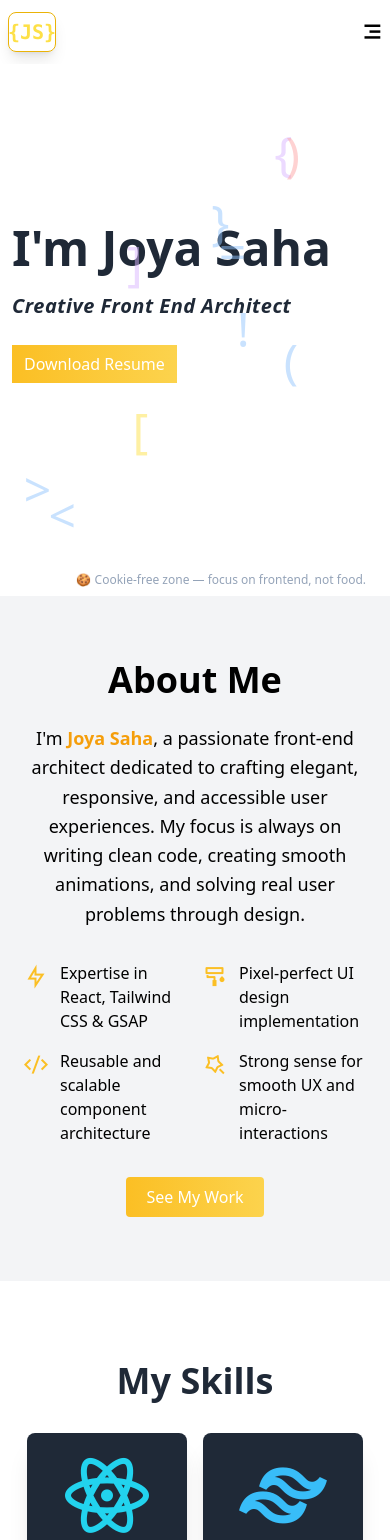
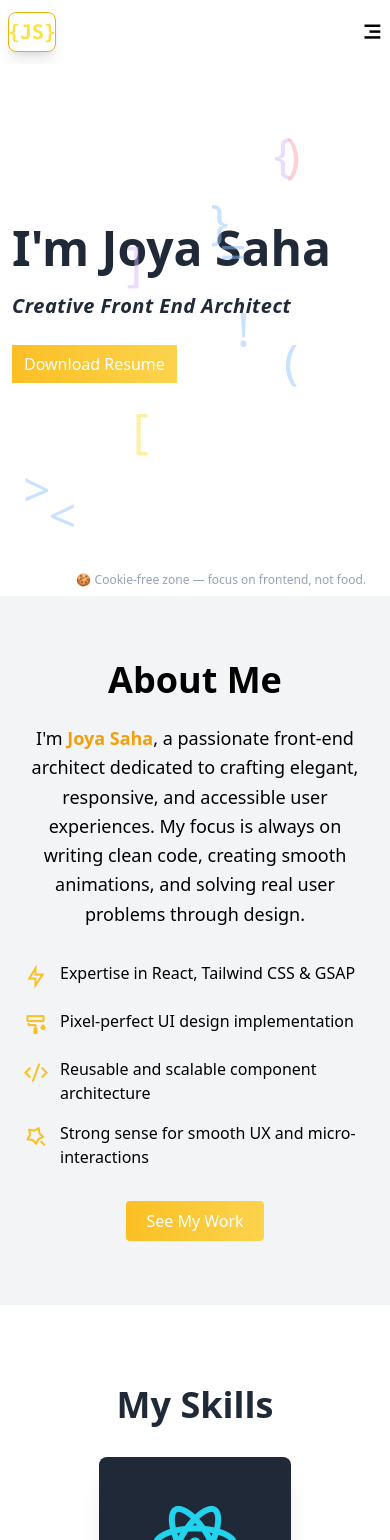
Before and after one commit to joyasaha1004/my_portfolio, a React (Vite) app: page / in a window 390 px wide. Shown: the top 1540 px of the page. Built offline with nearby package versions, Linux system fonts and the light colour scheme.

Commit message:
add all changes

```diff
--- a/src/Component/About_Section/About_Section.jsx
+++ b/src/Component/About_Section/About_Section.jsx
@@ -15,7 +15,7 @@ const About_Section = () => {
       I'm <span className="text-amber-500 font-semibold">Joya Saha</span>, a passionate front-end architect dedicated to crafting elegant, responsive, and accessible user experiences. My focus is always on writing clean code, creating smooth animations, and solving real user problems through design.
     </p>
 
-    <div className="grid gap-4 sm:grid-cols-2 text-left">
+    <div className="grid gap-4 md:grid-cols-2 text-left">
       <div className="flex items-start space-x-3">
         <i className="ri-flashlight-line text-amber-400 text-2xl"></i>
         <span>Expertise in React, Tailwind CSS & GSAP</span>
--- a/src/Component/Skills_Section/Skills_Section.jsx
+++ b/src/Component/Skills_Section/Skills_Section.jsx
@@ -28,7 +28,7 @@ const Skills_Section = () => {
 
         <div
           key={i}
-          className="flex flex-col items-center justify-center space-x-2 w-40 h-40 bg-gray-800 dark:bg-gray-800 text-white dark:text-gray-200 rounded-lg transition shadow-xl lg:w-52 lg:h-56"
+          className="flex flex-col items-center justify-center space-x-2 w-48 h-52 bg-gray-800 dark:bg-gray-800 text-white dark:text-gray-200 rounded-lg transition shadow-xl lg:w-52 lg:h-56"
         >
           <i className={`${skill.icon} ${skill.color} text-8xl self-center mb-2`}></i>
           <span className="font-medium text-xl">{skill.name}</span>
```
